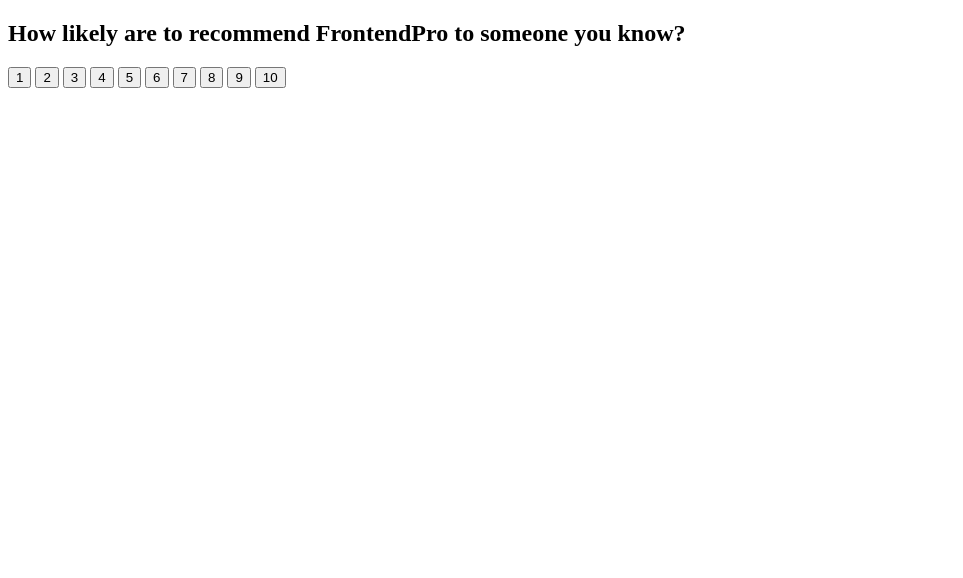
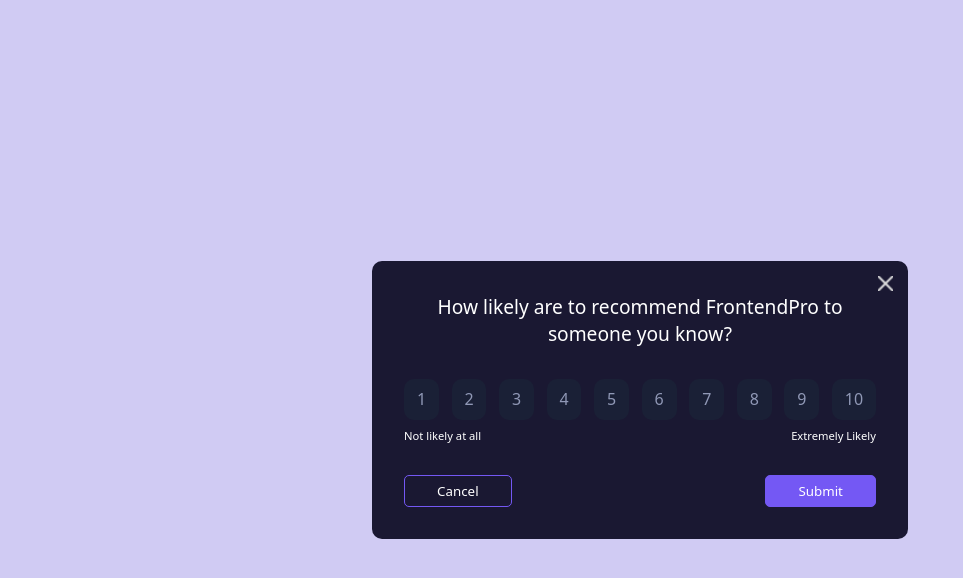
Before and after one commit to DavFront-End/modal-component, a plain HTML site: page index.html in a window 1280 px wide. Shown: the whole page, without its empty margins (0-963 px from the left). Drawn offline with Linux system fonts and the light colour scheme.

Commit message:
Modal Estático

```diff
--- a/index.html
+++ b/index.html
@@ -3,13 +3,16 @@
   <head>
     <meta charset="UTF-8" />
     <meta name="viewport" content="width=device-width, initial-scale=1.0" />
+    <link rel="stylesheet" href="styles.css" />
     <title>Document</title>
   </head>
   <body>
     <section class="container">
       <div class="modal">
+        <div class="close"></div>
         <h2>How likely are to recommend FrontendPro to someone you know?</h2>
         <div class="container-nums">
+          <div class="btn-nums">
             <button class="btn">1</button>
             <button class="btn">2</button>
             <button class="btn">3</button>
@@ -22,7 +25,16 @@
             <button class="btn">10</button>
           </div>
 
-        <div class="container-buttons"></div>
+          <div class="msg">
+            <span>Not likely at all</span>
+            <span>Extremely Likely</span>
+          </div>
+        </div>
+
+        <div class="container-buttons">
+          <button class="btn-action" type="button">Cancel</button>
+          <button class="btn-action submit" type="submit">Submit</button>
+        </div>
       </div>
     </section>
   </body>
--- a/styles.css
+++ b/styles.css
@@ -7,9 +7,96 @@
 
 :root {
     --primary-color: #d0cbf3;
-    --secondary-color: #101832;
+    --secondary-color: #1A1832;
     --terciary-color: #7458f4;
     --quartenary-color: #1a2036;
     --quintenary-color: #5640ab;
     --white: #fff;
+    --gray: #9098b6;
 }
+
+.container {
+    background: var(--primary-color);
+    height: 100vh;
+    width: 100vw;
+    display: flex;
+    justify-content: center;
+    align-items: center;
+    color: var(--white);
+}
+
+.modal {
+    background: var(--secondary-color);
+    display: flex;
+    flex-direction: column;
+    justify-content: space-between;
+    align-items: center;
+    gap: 2rem;
+    padding: 2rem;
+    border-radius: 10px;
+    position: relative;
+}
+
+.close {
+    background: url('./imagens/Frame.png') no-repeat center;
+    width: 15px;
+    height: 15px;
+    position: absolute;
+    top: 15px;
+    right: 15px;
+    cursor: pointer;
+}
+
+.modal h2 {
+    text-align: center;
+    font-weight: 500;
+    width: 470px;
+    font-size: 1.2rem;
+}
+
+.container-nums {
+    display: flex;
+    flex-direction: column;
+    gap: .5rem;
+}
+
+.btn-nums {
+    display: flex;
+    gap: .8rem;
+}
+
+.msg {
+    width: 100%;
+    display: flex;
+    justify-content: space-between;
+    font-size: .7rem;
+}
+
+.btn {
+    padding: .6rem .8rem;
+    border-radius: 10px;
+    background: var(--quartenary-color);
+    border: none;
+    color: var(--gray);
+    cursor: pointer;
+    font-size: 1rem;
+}
+
+.container-buttons {
+    width: 100%;
+    display: flex;
+    justify-content: space-between;
+}
+
+.btn-action {
+    padding: .4rem 2rem;
+    color: var(--white);
+    cursor: pointer;
+    background: transparent;
+    border: 1px solid var(--terciary-color);
+    border-radius: 5px;
+}
+
+.submit {
+    background: var(--terciary-color);
+}
```
Also changed, not shown: imagens/Frame.png (added). Lines whose indentation alone changed are shown as unchanged.
